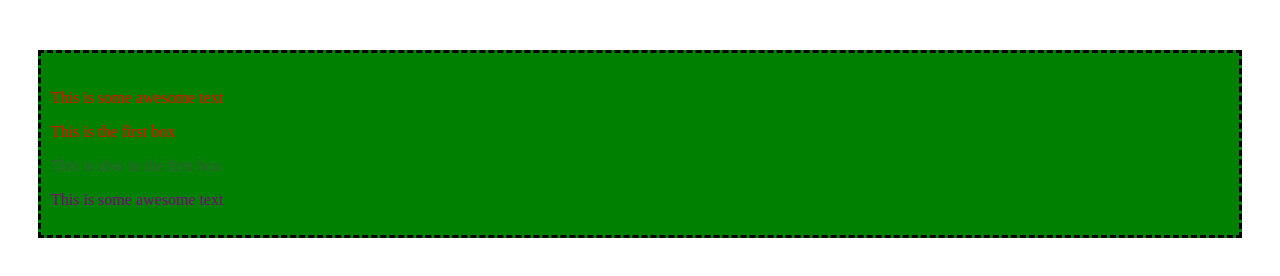
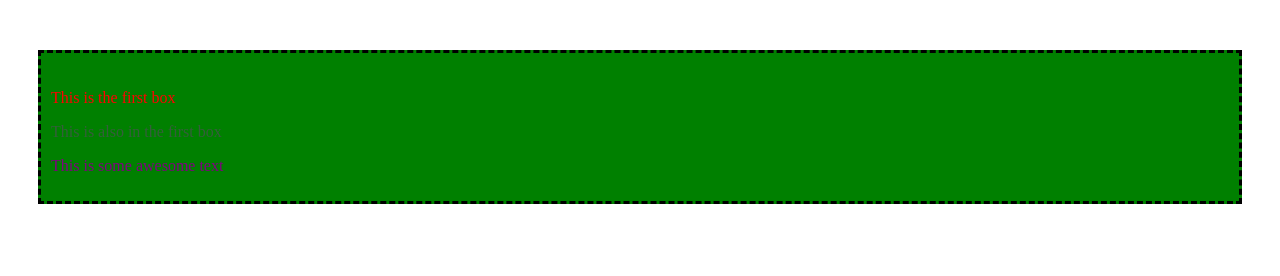
Before and after one commit to OmarSubzwari/IASC1P02-2022-Omar, a plain HTML site: page Labs/Lab4/Lab4C3.html in a window 1280 px wide. Drawn offline with Linux system fonts and the light colour scheme.

Commit message:
Update Lab4C3.html

```diff
--- a/Labs/Lab4/Lab4C3.html
+++ b/Labs/Lab4/Lab4C3.html
@@ -10,7 +10,6 @@
 
 		<!--The body contains all of the content for our page-->
 		<div class="wrapper">
-			<p class="p1">This is some awesome text</p>
 			<p class="p1">This is the first box</p>
 
 			<p class="p2">This is also in the first box</p>
```
